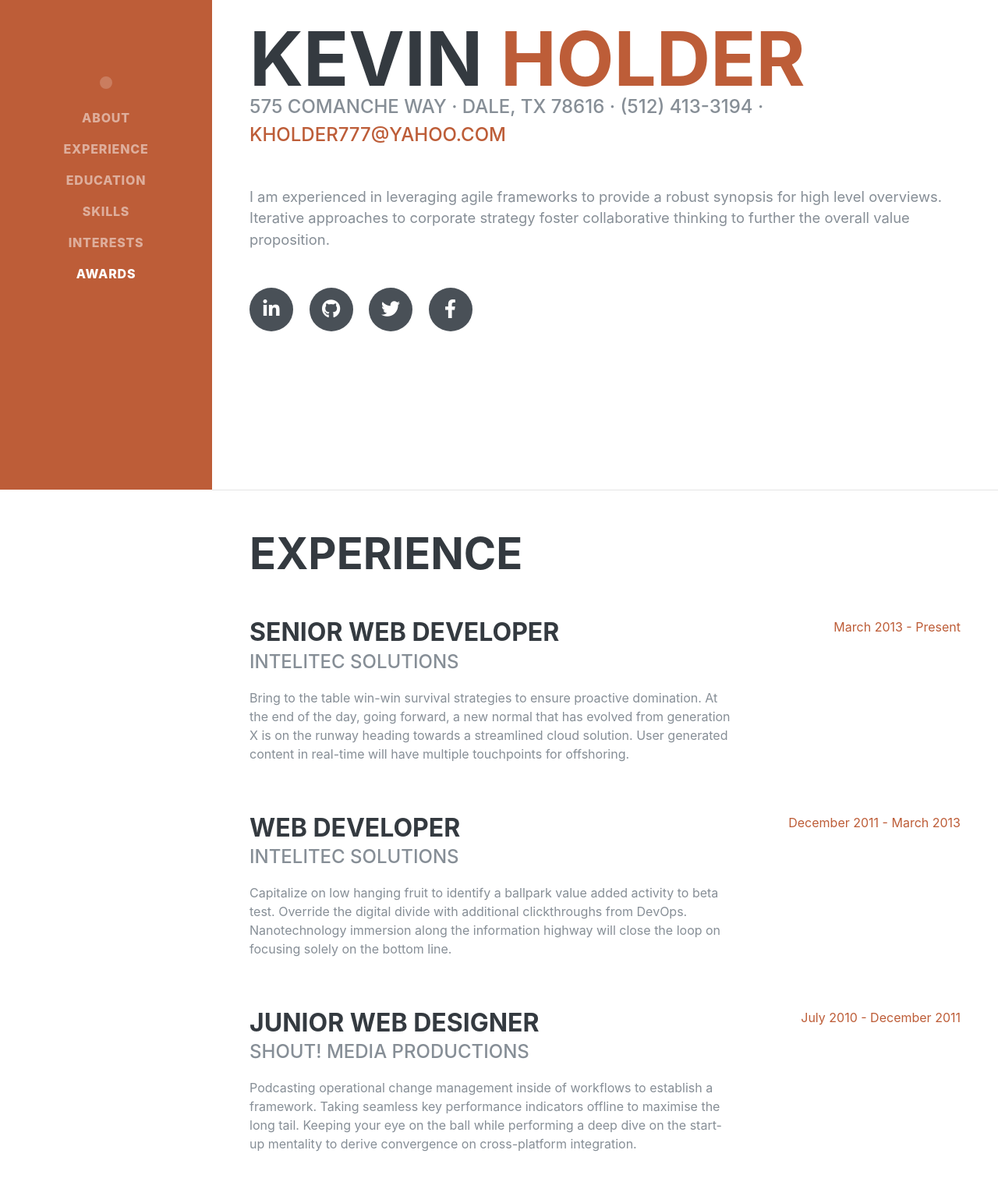
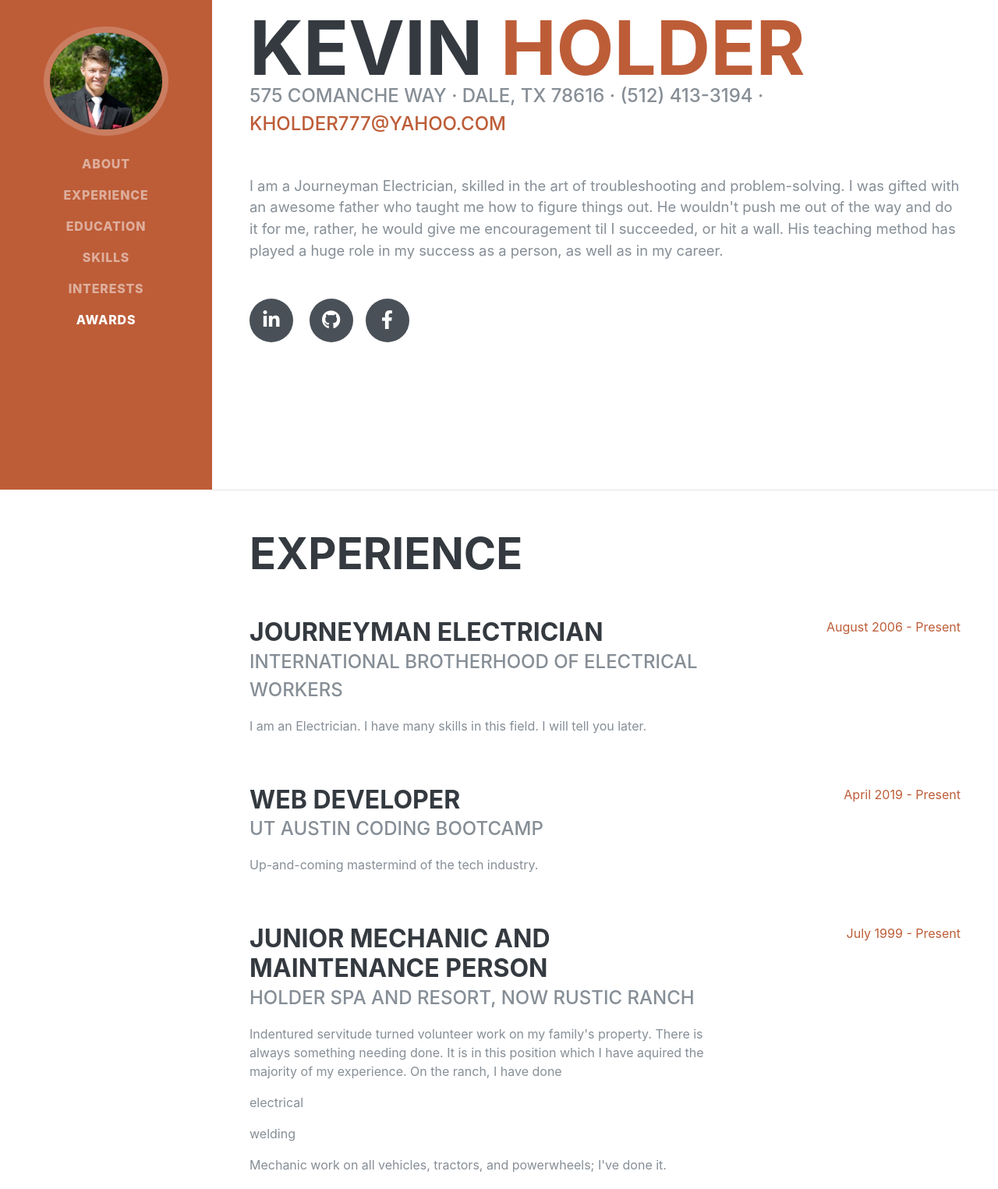
Before and after one commit to kholder777/Kevin_Holder_Portfolio, a plain HTML site: page index.html in a window 1280 px wide. Shown: the part 172-1697 px from the top of the page at 78% size. Drawn offline with nearby package versions, Linux system fonts and the light colour scheme; a web font is replaced by a local one.

Commit message:
more pics and information added. Still need a few more Bootstrap snips, and re-link a few other pages.

```diff
--- a/index.html
+++ b/index.html
@@ -2,11 +2,10 @@
 <html lang="en">
 
 <head>
-
-    <meta charset="utf-8">
-    <meta name="viewport" content="width=device-width, initial-scale=1, shrink-to-fit=no">
-    <meta name="description" content="">
-    <meta name="author" content="">
+    <meta charset="utf-8" />
+    <meta name="viewport" content="width=device-width, initial-scale=1, shrink-to-fit=no" />
+    <meta name="description" content="" />
+    <meta name="author" content="" />
 
     <title>Resume - Start Bootstrap Theme</title>
     <!-- CSS Reset -->
@@ -25,25 +24,23 @@
     </script>
 
     <!-- Bootstrap core CSS -->
-    <link href="vendor/bootstrap/css/bootstrap.min.css" rel="stylesheet">
+    <link href="vendor/bootstrap/css/bootstrap.min.css" rel="stylesheet" />
 
     <!-- Custom fonts for this template -->
-    <link href="https://fonts.googleapis.com/css?family=Saira+Extra+Condensed:500,700" rel="stylesheet">
-    <link href="https://fonts.googleapis.com/css?family=Muli:400,400i,800,800i" rel="stylesheet">
-    <link href="vendor/fontawesome-free/css/all.min.css" rel="stylesheet">
+    <link href="https://fonts.googleapis.com/css?family=Saira+Extra+Condensed:500,700" rel="stylesheet" />
+    <link href="https://fonts.googleapis.com/css?family=Muli:400,400i,800,800i" rel="stylesheet" />
+    <link href="vendor/fontawesome-free/css/all.min.css" rel="stylesheet" />
 
     <!-- Custom styles for this template -->
-    <link href="css/resume.min.css" rel="stylesheet">
-
+    <link href="css/resume.min.css" rel="stylesheet" />
 </head>
 
 <body id="page-top">
-
     <nav class="navbar navbar-expand-lg navbar-dark bg-primary fixed-top" id="sideNav">
         <a class="navbar-brand js-scroll-trigger" href="#page-top">
-            <span class="d-block d-lg-none">Clarence Taylor</span>
+            <span class="d-block d-lg-none">Kevin Holder</span>
             <span class="d-none d-lg-block">
-                <img class="img-fluid img-profile rounded-circle mx-auto mb-2" src="img/profile.jpg" alt="">
+                <img class="img-fluid img-profile rounded-circle mx-auto mb-2" src="./img/weddingAnD.jpg" alt="" />
             </span>
         </a>
         <button class="navbar-toggler" type="button" data-toggle="collapse" data-target="#navbarSupportedContent"
@@ -75,38 +72,38 @@
     </nav>
 
     <div class="container-fluid p-0">
-
         <section class="resume-section p-3 p-lg-5 d-flex align-items-center" id="about">
             <div class="w-100">
-                <h1 class="mb-0">KEVIN
+                <h1 class="mb-0">
+                    KEVIN
                     <span class="text-primary">HOLDER</span>
                 </h1>
-                <div class="subheading mb-5">575 Comanche Way · Dale, TX 78616 · (512) 413-3194 ·
+                <div class="subheading mb-5">
+                    575 Comanche Way · Dale, TX 78616 · (512) 413-3194 ·
                     <a href="mailto:name@email.com">kholder777@yahoo.com</a>
                 </div>
-                <p class="lead mb-5">I am experienced in leveraging agile frameworks to provide a robust synopsis for
-                    high level
-                    overviews. Iterative approaches to corporate strategy foster collaborative thinking to further the
-                    overall
-                    value proposition.</p>
+                <p class="lead mb-5">
+                    I am a Journeyman Electrician, skilled in the art of troubleshooting
+                    and problem-solving. I was gifted with an awesome father who taught
+                    me how to figure things out. He wouldn't push me out of the way and
+                    do it for me, rather, he would give me encouragement til I
+                    succeeded, or hit a wall.
+                    His teaching method has played a huge role in my success as a person, as well as in my career.
+                </p>
                 <div class="social-icons">
-                    <a href="#">
+                    <a target="_blank" href="https://www.linkedin.com/in/kevin-holder-25476788/">
                         <i class="fab fa-linkedin-in"></i>
                     </a>
-                    <a href="#">
+                    <a href="https://github.com/kholder777">
                         <i class="fab fa-github"></i>
-                    </a>
-                    <a href="#">
-                        <i class="fab fa-twitter"></i>
-                    </a>
-                    <a href="#">
-                        <i class="fab fa-facebook-f"></i>
-                    </a>
+                        <a target="_blank" href="https://www.facebook.com/kevin.holder.96">
+                            <i class="fab fa-facebook-f"></i>
+                        </a>
                 </div>
             </div>
         </section>
 
-        <hr class="m-0">
+        <hr class="m-0" />
 
         <section class="resume-section p-3 p-lg-5 d-flex justify-content-center" id="experience">
             <div class="w-100">
@@ -114,49 +111,47 @@
 
                 <div class="resume-item d-flex flex-column flex-md-row justify-content-between mb-5">
                     <div class="resume-content">
-                        <h3 class="mb-0">Senior Web Developer</h3>
-                        <div class="subheading mb-3">Intelitec Solutions</div>
-                        <p>Bring to the table win-win survival strategies to ensure proactive domination. At the end of
-                            the day,
-                            going forward, a new normal that has evolved from generation X is on the runway heading
-                            towards a
-                            streamlined cloud solution. User generated content in real-time will have multiple
-                            touchpoints for
-                            offshoring.</p>
+                        <h3 class="mb-0">Journeyman Electrician</h3>
+                        <div class="subheading mb-3">International Brotherhood of Electrical Workers</div>
+                        <p>
+                            I am an Electrician. I have many skills in this field. I will tell you later.
+                        </p>
                     </div>
                     <div class="resume-date text-md-right">
-                        <span class="text-primary">March 2013 - Present</span>
+                        <span class="text-primary">August 2006 - Present</span>
                     </div>
                 </div>
 
                 <div class="resume-item d-flex flex-column flex-md-row justify-content-between mb-5">
                     <div class="resume-content">
                         <h3 class="mb-0">Web Developer</h3>
-                        <div class="subheading mb-3">Intelitec Solutions</div>
-                        <p>Capitalize on low hanging fruit to identify a ballpark value added activity to beta test.
-                            Override the
-                            digital divide with additional clickthroughs from DevOps. Nanotechnology immersion along the
-                            information
-                            highway will close the loop on focusing solely on the bottom line.</p>
+                        <div class="subheading mb-3">UT Austin Coding Bootcamp</div>
+                        <p>
+                            Up-and-coming mastermind of the tech industry.
+                        </p>
                     </div>
                     <div class="resume-date text-md-right">
-                        <span class="text-primary">December 2011 - March 2013</span>
+                        <span class="text-primary">April 2019 - Present</span>
                     </div>
                 </div>
 
                 <div class="resume-item d-flex flex-column flex-md-row justify-content-between mb-5">
                     <div class="resume-content">
-                        <h3 class="mb-0">Junior Web Designer</h3>
-                        <div class="subheading mb-3">Shout! Media Productions</div>
-                        <p>Podcasting operational change management inside of workflows to establish a framework. Taking
-                            seamless
-                            key performance indicators offline to maximise the long tail. Keeping your eye on the ball
-                            while
-                            performing a deep dive on the start-up mentality to derive convergence on cross-platform
-                            integration.</p>
+                        <h3 class="mb-0">Junior mechanic and maintenance person</h3>
+                        <div class="subheading mb-3">Holder spa and resort, now Rustic Ranch</div>
+                        <p>
+                            Indentured servitude turned volunteer work on my family's property.
+                            There is always something needing done. It is in this position which I have aquired the
+                            majority of my experience. On the ranch, I have done
+                            <!-- insert a bootstrap table here -->
+                            <ul>electrical</ul>
+                            <ul>welding</ul>
+
+                            Mechanic work on all vehicles, tractors, and powerwheels; I've done it.
+                        </p>
                     </div>
                     <div class="resume-date text-md-right">
-                        <span class="text-primary">July 2010 - December 2011</span>
+                        <span class="text-primary">July 1999 - Present</span>
                     </div>
                 </div>
 
@@ -164,22 +159,21 @@
                     <div class="resume-content">
                         <h3 class="mb-0">Web Design Intern</h3>
                         <div class="subheading mb-3">Shout! Media Productions</div>
-                        <p>Collaboratively administrate empowered markets via plug-and-play networks. Dynamically
-                            procrastinate B2C
-                            users after installed base benefits. Dramatically visualize customer directed convergence
-                            without
-                            revolutionary ROI.</p>
+                        <p>
+                            Collaboratively administrate empowered markets via plug-and-play
+                            networks. Dynamically procrastinate B2C users after installed
+                            base benefits. Dramatically visualize customer directed
+                            convergence without revolutionary ROI.
+                        </p>
                     </div>
                     <div class="resume-date text-md-right">
                         <span class="text-primary">September 2008 - June 2010</span>
                     </div>
                 </div>
-
             </div>
-
         </section>
 
-        <hr class="m-0">
+        <hr class="m-0" />
 
         <section class="resume-section p-3 p-lg-5 d-flex align-items-center" id="education">
             <div class="w-100">
@@ -207,11 +201,10 @@
                         <span class="text-primary">August 2002 - May 2006</span>
                     </div>
                 </div>
-
             </div>
         </section>
 
-        <hr class="m-0">
+        <hr class="m-0" />
 
         <section class="resume-section p-3 p-lg-5 d-flex align-items-center" id="skills">
             <div class="w-100">
@@ -261,39 +254,45 @@
                 <ul class="fa-ul mb-0">
                     <li>
                         <i class="fa-li fa fa-check"></i>
-                        Mobile-First, Responsive Design</li>
+                        Mobile-First, Responsive Design
+                    </li>
                     <li>
                         <i class="fa-li fa fa-check"></i>
-                        Cross Browser Testing &amp; Debugging</li>
+                        Cross Browser Testing &amp; Debugging
+                    </li>
                     <li>
                         <i class="fa-li fa fa-check"></i>
-                        Cross Functional Teams</li>
+                        Cross Functional Teams
+                    </li>
                     <li>
                         <i class="fa-li fa fa-check"></i>
-                        Agile Development &amp; Scrum</li>
+                        Agile Development &amp; Scrum
+                    </li>
                 </ul>
             </div>
         </section>
 
-        <hr class="m-0">
+        <hr class="m-0" />
 
         <section class="resume-section p-3 p-lg-5 d-flex align-items-center" id="interests">
             <div class="w-100">
                 <h2 class="mb-5">Interests</h2>
-                <p>Apart from being a web developer, I enjoy most of my time being outdoors. In the winter, I am an avid
-                    skier
-                    and novice ice climber. During the warmer months here in Colorado, I enjoy mountain biking, free
-                    climbing, and
-                    kayaking.</p>
-                <p class="mb-0">When forced indoors, I follow a number of sci-fi and fantasy genre movies and television
-                    shows,
-                    I am an aspiring chef, and I spend a large amount of my free time exploring the latest technology
-                    advancements
-                    in the front-end web development world.</p>
+                <p>
+                    Apart from being a web developer, I enjoy most of my time being
+                    outdoors. In the winter, I am an avid skier and novice ice climber.
+                    During the warmer months here in Colorado, I enjoy mountain biking,
+                    free climbing, and kayaking.
+                </p>
+                <p class="mb-0">
+                    When forced indoors, I follow a number of sci-fi and fantasy genre
+                    movies and television shows, I am an aspiring chef, and I spend a
+                    large amount of my free time exploring the latest technology
+                    advancements in the front-end web development world.
+                </p>
             </div>
         </section>
 
-        <hr class="m-0">
+        <hr class="m-0" />
 
         <section class="resume-section p-3 p-lg-5 d-flex align-items-center" id="awards">
             <div class="w-100">
@@ -301,34 +300,38 @@
                 <ul class="fa-ul mb-0">
                     <li>
                         <i class="fa-li fa fa-trophy text-warning"></i>
-                        Google Analytics Certified Developer</li>
+                        Google Analytics Certified Developer
+                    </li>
                     <li>
                         <i class="fa-li fa fa-trophy text-warning"></i>
-                        Mobile Web Specialist - Google Certification</li>
+                        Mobile Web Specialist - Google Certification
+                    </li>
                     <li>
                         <i class="fa-li fa fa-trophy text-warning"></i>
-                        1<sup>st</sup>
-                        Place - University of Colorado Boulder - Emerging Tech Competition 2009</li>
+                        1<sup>st</sup> Place - University of Colorado Boulder - Emerging
+                        Tech Competition 2009
+                    </li>
                     <li>
                         <i class="fa-li fa fa-trophy text-warning"></i>
-                        1<sup>st</sup>
-                        Place - University of Colorado Boulder - Adobe Creative Jam 2008 (UI Design Category)</li>
+                        1<sup>st</sup> Place - University of Colorado Boulder - Adobe
+                        Creative Jam 2008 (UI Design Category)
+                    </li>
                     <li>
                         <i class="fa-li fa fa-trophy text-warning"></i>
-                        2<sup>nd</sup>
-                        Place - University of Colorado Boulder - Emerging Tech Competition 2008</li>
+                        2<sup>nd</sup> Place - University of Colorado Boulder - Emerging
+                        Tech Competition 2008
+                    </li>
                     <li>
                         <i class="fa-li fa fa-trophy text-warning"></i>
-                        1<sup>st</sup>
-                        Place - James Buchanan High School - Hackathon 2006</li>
+                        1<sup>st</sup> Place - James Buchanan High School - Hackathon 2006
+                    </li>
                     <li>
                         <i class="fa-li fa fa-trophy text-warning"></i>
-                        3<sup>rd</sup>
-                        Place - James Buchanan High School - Hackathon 2005</li>
+                        3<sup>rd</sup> Place - James Buchanan High School - Hackathon 2005
+                    </li>
                 </ul>
             </div>
         </section>
-
     </div>
 
     <!-- Bootstrap core JavaScript -->
@@ -340,13 +343,9 @@
 
     <!-- Custom scripts for this template -->
     <script src="js/resume.min.js"></script>
-
 </body>
 
 </html>
-
-
-
 
 <!--
 
```
